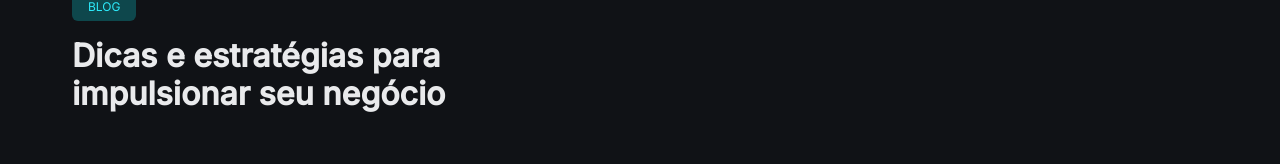
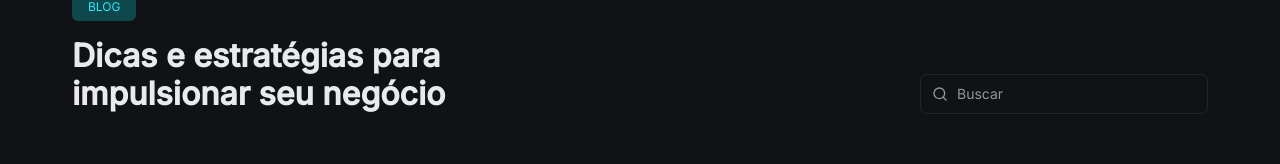
Before and after one commit to williamgo0205/formacao-next-js, a Next.js app in the folder site-blog/: page /blog in a window 1280 px wide. Shown: the part 143-307 px from the top of the page. Built offline with nearby package versions, Linux system fonts and the light colour scheme; a web font is replaced by a local one.

Commit message:
chore(03-01-2026): Adicionando Componente Search

```diff
--- /dev/null
+++ b/site-blog/src/components/search/index.ts
@@ -0,0 +1 @@
+export * from './search';
--- /dev/null
+++ b/site-blog/src/components/search/search.tsx
@@ -0,0 +1,56 @@
+import { cn } from "@/lib/utils";
+import { SearchIcon } from "lucide-react";
+import { useRouter } from "next/router";
+import React, { useCallback } from "react";
+
+export const Search = () => {
+  const router = useRouter();
+  const query = router.query.q as string;
+
+  // Função para quando o cliente digitar uma informação e pressionar a tecla enter seja executada atualizando a URI da página
+  const handleSearch = useCallback((event: React.FormEvent) => {
+    event.preventDefault();
+
+    if (query.trim()) {
+      router.push(`/blog?q=${encodeURIComponent(query)}`);
+    }
+  }, [query, router]);
+
+
+  // Função para que quando o cliente for digitando atualize a URI da página
+  const handleQueryChange = (event: React.ChangeEvent<HTMLInputElement>) => {
+    const newQuery = event.target.value;
+
+    router.push(
+      `/blog?q=${encodeURIComponent(newQuery)}`,
+      undefined,
+      {
+        shallow: true,
+        scroll: false
+      }
+    )
+  }
+
+  return (
+    <form onSubmit={handleSearch} className="relative group">
+      <SearchIcon
+        // "cd" é uma função do shadcn/ui
+        // A função cn é um utilitário usado para compor e combinar classes CSS de forma dinâmica em componentes React a fim de evitar conflitos.
+        className={cn(
+          'text-gray-300 absolute left-3 top-1/2 -translate-y-1/2 h-4 w-4 transition-colors duration-200 group-focus-within:text-blue-300',
+          query ? 'text-blue-300' : ''
+        )}
+      />
+
+      <input
+        type="text"
+        placeholder="Buscar"
+        className="h-10 w-72 bg-transparent border border-gray-400 pl-9 text-gray-100 rounded-md
+                   text-body-sm outline-none transition-all duration-200
+                   focus-within:border-blue-300 focus-within:ring-1 focus-within:ring-blue-300
+                   placeholder:text-gray-300 placeholder:text-body-sm"
+        onChange={handleQueryChange}
+      />
+    </form>
+  )
+}
--- a/site-blog/src/pages/blog/index.tsx
+++ b/site-blog/src/pages/blog/index.tsx
@@ -1,3 +1,4 @@
+import { Search } from "@/components/search";
 
 export default function BlogPage() {
   return (
@@ -15,11 +16,13 @@ export default function BlogPage() {
               Dicas e estratégias para impulsionar seu negócio
             </h1>
           </div>
+
+          {/* Search */}
+          <Search />
         </div>
       </header>
 
 
-      {/* Search */}
 
       {/* Listagens de Posts*/}
     </div>
```
